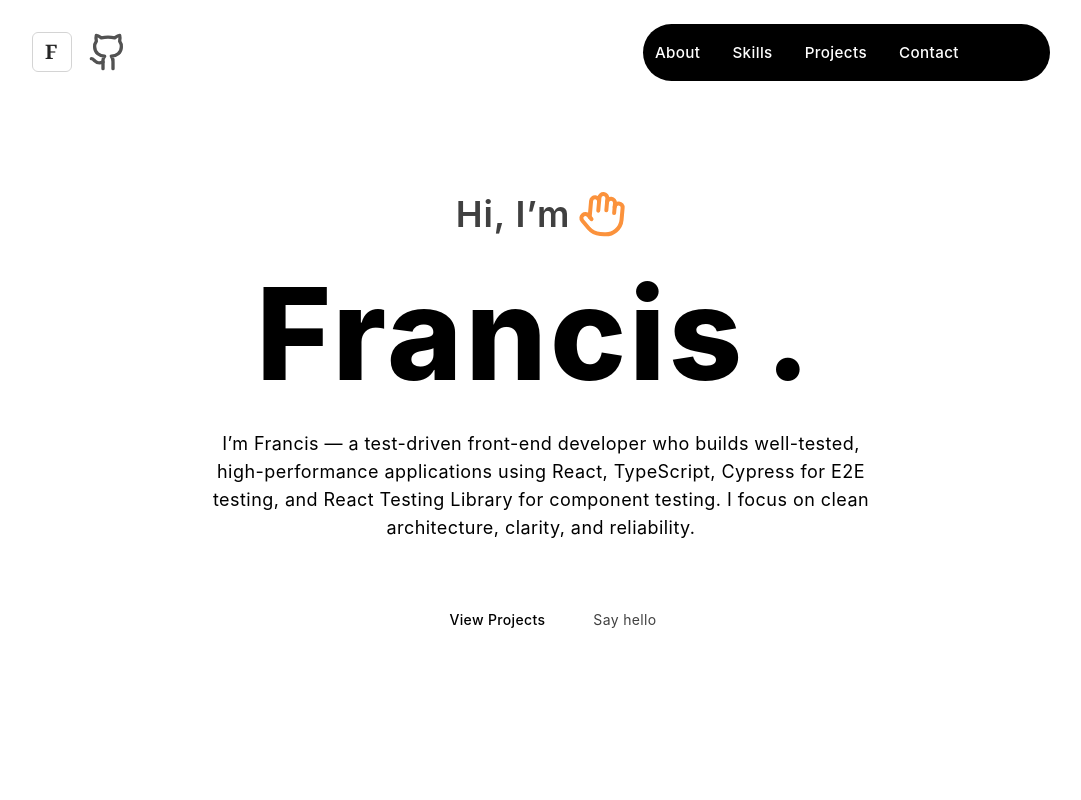
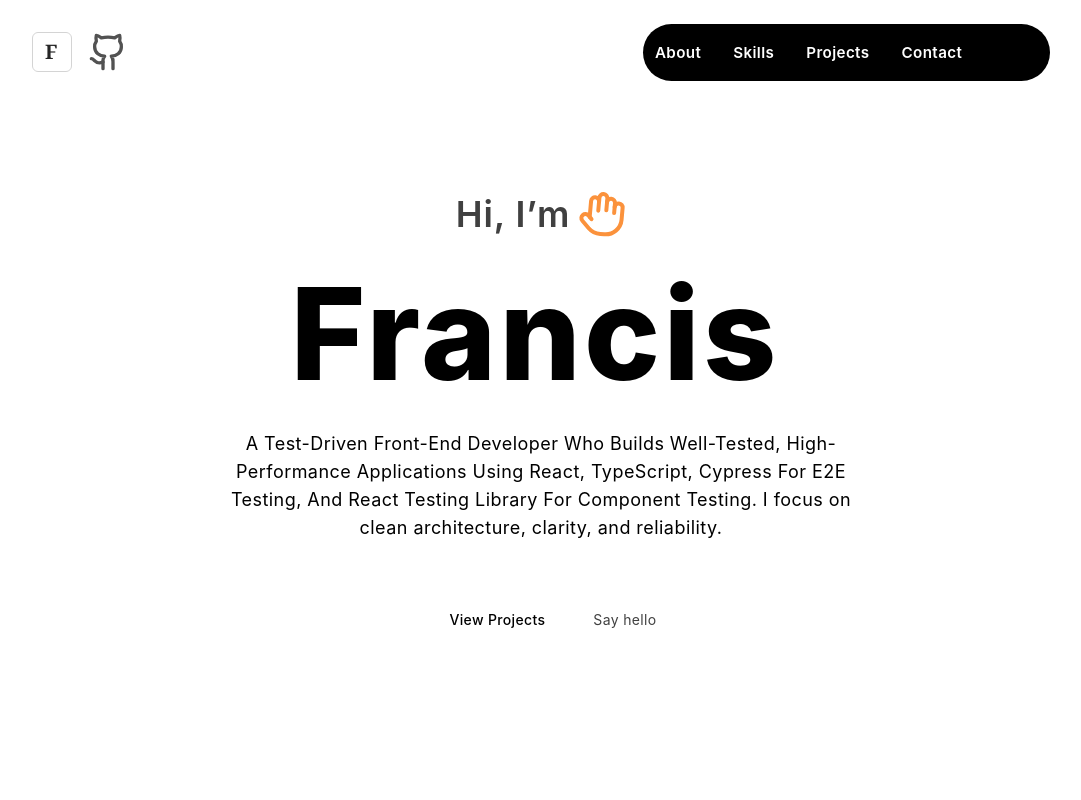
Before and after one commit to ohanyere/portfolio, a React (Vite) app: page / in a window 1280 px wide. Shown: the top 800 px of the page, without its empty margins (99-1180 px from the left). Built offline with nearby package versions, Linux system fonts and the light colour scheme; a web font is replaced by a local one.

Commit message:
style(navbar.tsx, index.html): fix font wieght issues, preview image

```diff
--- a/index.html
+++ b/index.html
@@ -2,8 +2,21 @@
 <html lang="en">
   <head>
     <meta charset="UTF-8" />
-    <link rel="icon" type="image/svg+xml" href="/vite.svg" />
+    <link rel="icon" type="image/svg+xml" href="/faveicon.png" />
     <meta name="viewport" content="width=device-width, initial-scale=1.0" />
+    <!-- Open Graph -->
+<meta property="og:title" content="My Portfolio — Web Developer / Designer" />
+<meta property="og:description" content="Explore my projects, skills, and the tech I build with — React, TypeScript, Node.js, Cypress React-Testing-Library Graphql and more." />
+<meta property="og:image" content="https://portfolio-woad-nu-3jq6ouojx5.vercel.app/preview.png" />
+<meta property="og:url" content="https://portfolio-woad-nu-3jq6ouojx5.vercel.app/" />
+<meta property="og:type" content="website" />
+
+<!-- Twitter Cards -->
+<meta name="twitter:card" content="summary_large_image" />
+<meta name="twitter:title" content="My Portfolio — Web Developer / Designer" />
+<meta name="twitter:description" content="Check out my web development work — projects built with React, TypeScript, Node.js,Cypress React-Testing-Library Graphql  and more." />
+<meta name="twitter:image" content="https://portfolio-woad-nu-3jq6ouojx5.vercel.app/preview.png" />
+
     <title>portfolio</title>
   </head>
   <body>
--- a/src/components/Hero.tsx
+++ b/src/components/Hero.tsx
@@ -31,7 +31,7 @@ export default function Hero() {
           transition={{ type: "spring", stiffness: 300, damping: 10 }}
           className="flex justify-center items-center gap-3 font-heading font-extrabold text-black text-7xl sm:text-8xl md:text-9xl tracking-wide leading-tight cursor-move"
         >
-          Francis<span className="ml-2">.</span>
+          Francis
           <motion.span
             whileHover={{ rotate: 15 }}
             transition={{ type: "spring", stiffness: 200, damping: 10 }}
@@ -42,7 +42,7 @@ export default function Hero() {
 
         {/* Description */}
         <p className="text-base sm:text-lg leading-relaxed tracking-wide max-w-2xl mx-auto">
-          I’m Francis —<span className=""> a test-driven front-end developer who builds well-tested, high-performance applications using React, TypeScript, Cypress for E2E testing, and React Testing Library for component testing.</span> I focus on clean architecture, clarity, and reliability.
+          <span className=" capitalize"> A test-driven front-end developer who builds well-tested, high-performance applications using React, TypeScript, Cypress for E2E testing, and React Testing Library for component testing.</span> I focus on clean architecture, clarity, and reliability.
         </p>
 
         {/* Links */}
--- a/src/components/Navbar.tsx
+++ b/src/components/Navbar.tsx
@@ -60,7 +60,7 @@ export default function Navbar() {
                       smooth
                       duration={500}
                       offset={-80}
-                      className="text-[0.95rem]  text-white hover:text-orange-400 font-medium tracking-wide cursor-pointer transition-colors"
+                      className="text-[0.95rem]  text-white hover:text-orange-400 font-semibold hover:font-medium tracking-wide cursor-pointer transition-colors"
                     >
                       {item.label}
                     </ScrollLink>
```
Also changed, not shown: public/faveicon.png (added), public/preview.png (added).
